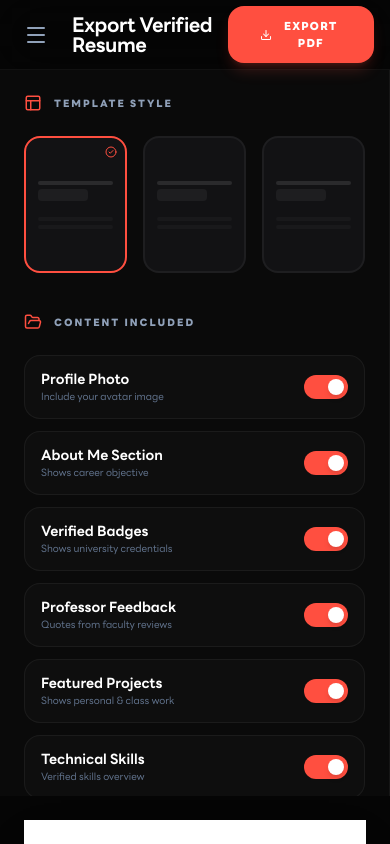
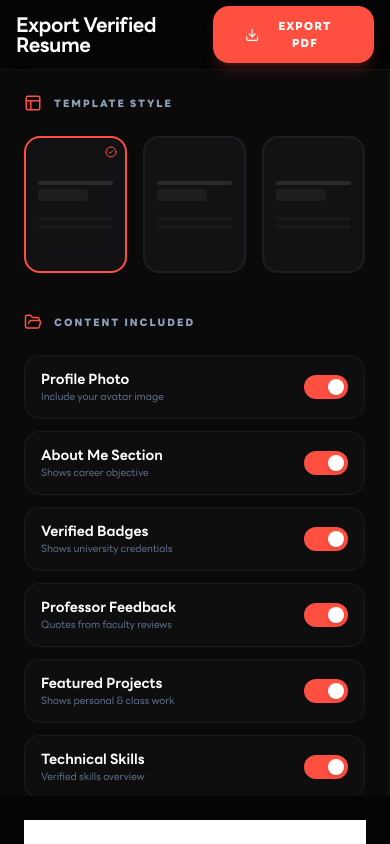
Before and after one commit to SunZuChi/Webpro2-Skill-wallet, a Next.js app in the folder frontend/: page /user/ex in a window 390 px wide. Built offline with nearby package versions, Linux system fonts and the light colour scheme; no server answers.

Commit message:
Fix preview.tsx: use layout sidebar, remove own sidebar and stale state

```diff
--- a/frontend/app/user/ex/preview.tsx
+++ b/frontend/app/user/ex/preview.tsx
@@ -2,18 +2,14 @@
 
 import React, { useState, useEffect, useRef } from 'react';
 import {
-  LayoutDashboard, Medal, FolderOpen, FileUp, Settings, AlignLeft,
-  Clock, RotateCcw, ShieldCheck, Quote, ChevronRight, ExternalLink,
-  LogOut, X, Bell, Menu, User, Share2, Download, Eye, EyeOff,
-  FileText, Layout, CheckCircle2, MapPin, Mail, Phone, Globe,
-  Award, Briefcase, GraduationCap, Code
+  ShieldCheck, Quote, Menu, User, Download,
+  FileText, Layout, CheckCircle2, MapPin, Mail, Phone,
+  FolderOpen, Briefcase, GraduationCap, Code, Medal
 } from 'lucide-react';
 
 /** * [IP&S SYSTEM] - EXPORT VERIFIED RESUME WITH REAL USER PREVIEW
  * ข้อมูลถูกดึงมาจาก Profile, Badges และ Projects ของผู้ใช้จริง
  */
-import { Sidebar4 } from './sidebar4';
-
 const CONTAINER_CLASS = "max-w-[1600px] w-full mx-auto px-4 sm:px-6 md:px-10";
 
 // --- Custom Inline Icon for Github ---
@@ -48,8 +44,6 @@ const USER_REAL_PROFILE = {
 };
 
 export default function Preview() {
-  const [isCollapsed, setIsCollapsed] = useState(false);
-  const [isMobileMenuOpen, setIsMobileMenuOpen] = useState(false);
   const [selectedTemplate, setSelectedTemplate] = useState(1);
   const [config, setConfig] = useState({
     profilePhoto: true,
@@ -65,19 +59,15 @@ export default function Preview() {
   };
 
   return (
-    <div className="flex h-screen overflow-hidden bg-[#050505] text-white font-lineseed selection:bg-[#ff4f40]/30 relative text-left">
-
-      <Sidebar4 isCollapsed={isCollapsed} onToggle={() => setIsCollapsed(!isCollapsed)} />
-
-      {/* 2. MAIN CONTENT AREA */}
-      <main className="flex-1 h-full overflow-hidden flex flex-col relative transition-all duration-300">
+    <div className="flex flex-col flex-1 h-full overflow-hidden bg-[#050505] text-white">
+      {/* Ambient Glow */}
+      <div className="absolute top-0 right-0 w-[600px] h-[600px] bg-[#ff4f40]/5 rounded-full blur-[120px] pointer-events-none -z-10"></div>
 
       {/* HEADER */}
       <header className="h-[70px] md:h-[90px] border-b border-white/5 sticky top-0 bg-[#050505]/80 backdrop-blur-xl z-40 flex items-center shrink-0">
         <div className={CONTAINER_CLASS}>
           <div className="flex items-center justify-between">
             <div className="flex items-center gap-4">
-                <button onClick={() => setIsMobileMenuOpen(true)} className="lg:hidden p-2 text-slate-400"><Menu size={24} /></button>
               <h1 className="text-xl md:text-2xl font-bold tracking-tight text-white leading-none">Export Verified Resume</h1>
             </div>
             <button className="bg-[#ff4f40] hover:bg-[#e53e30] text-white text-[11px] font-black px-8 py-3 rounded-2xl transition-all shadow-lg shadow-[#ff4f40]/20 flex items-center gap-2 transform active:scale-95 uppercase tracking-widest">
@@ -147,9 +137,6 @@ export default function Preview() {
         </div>
 
       </div>
-
-      </main>
-
     </div>
   );
 }
@@ -173,10 +160,10 @@ const ResumePaper = ({ template, config }: { template: number, config: any }) =>
         <div className="space-y-4">
           <h1 className="text-4xl font-black tracking-tighter text-slate-950 uppercase">{data.name}</h1>
           <div className="space-y-1 text-slate-500 text-[11px] font-bold uppercase tracking-[0.1em]">
-              <p className="flex items-center gap-2"><MapPin size={12}/> {data.address}</p>
+            <p className="flex items-center gap-2"><MapPin size={12} /> {data.address}</p>
             <div className="flex flex-wrap gap-4">
-                <p className="flex items-center gap-2"><Phone size={12}/> {data.phone}</p>
-                <p className="flex items-center gap-2"><Mail size={12}/> {data.email}</p>
+              <p className="flex items-center gap-2"><Phone size={12} /> {data.phone}</p>
+              <p className="flex items-center gap-2"><Mail size={12} /> {data.email}</p>
             </div>
           </div>
         </div>
@@ -269,7 +256,7 @@ const ResumePaper = ({ template, config }: { template: number, config: any }) =>
               <div className={`grid gap-2 ${template === 2 ? 'grid-cols-1' : 'grid-cols-3'}`}>
                 {data.verifiedBadges.map((badge) => (
                   <div key={badge} className="flex items-center gap-2.5 p-2.5 bg-slate-50 rounded-xl border border-slate-100">
-                      <div className="w-5 h-5 rounded-md bg-[#ff4f40] flex items-center justify-center text-white"><ShieldCheck size={12}/></div>
+                    <div className="w-5 h-5 rounded-md bg-[#ff4f40] flex items-center justify-center text-white"><ShieldCheck size={12} /></div>
                     <span className="text-[9px] font-black uppercase tracking-tighter text-slate-700">{badge}</span>
                   </div>
                 ))}
```
Lines whose indentation alone changed are shown as unchanged.
